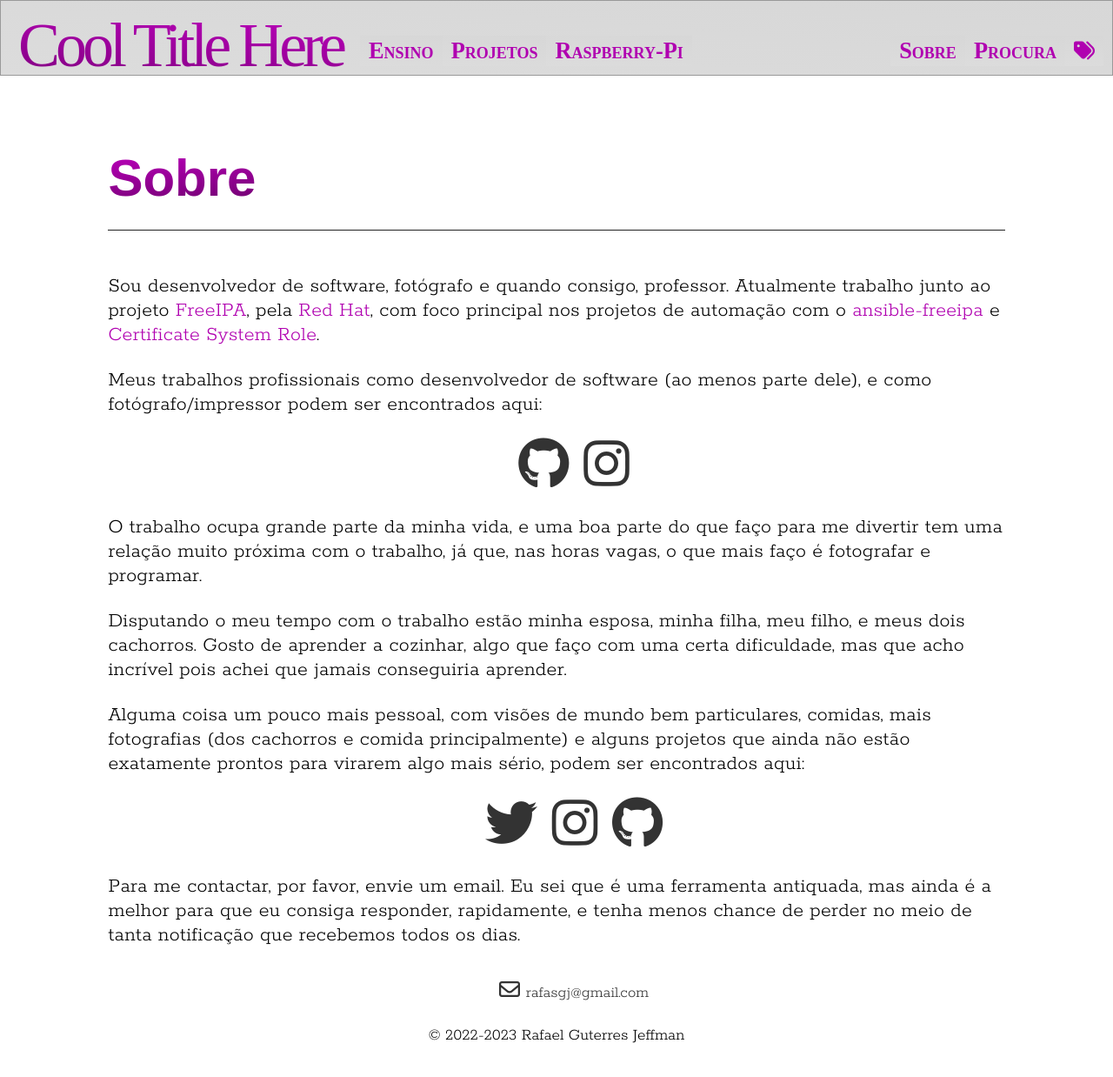
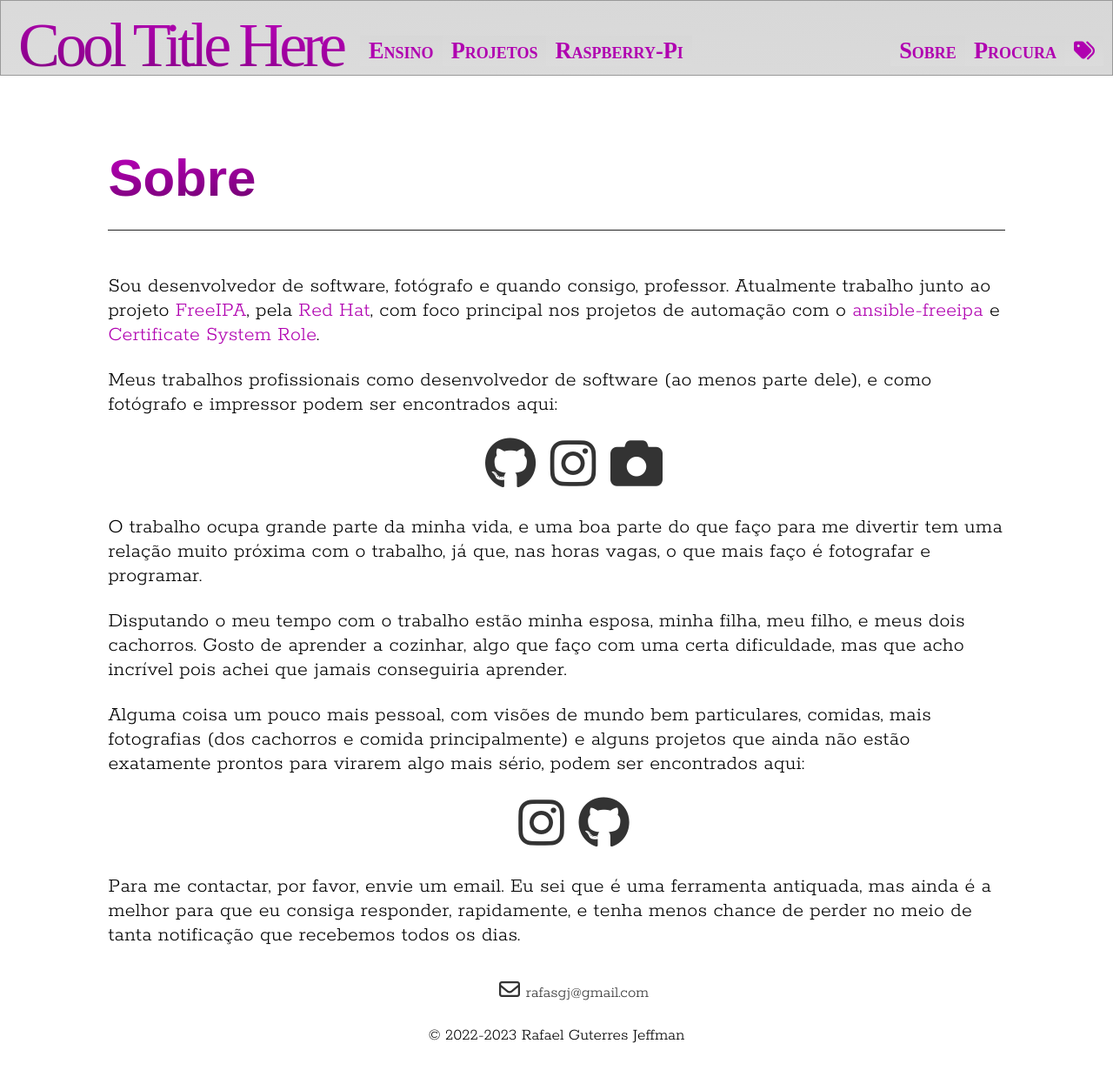
Before and after one commit to rafasgj/rafaeljeffman.com, a Jekyll site: the page built from about.md, in a window 1280 px wide and 1239 px high. Shown: the whole window at 87% size. Built offline with Jekyll 4.4.1, drawn with Linux system fonts in a browser that asks for light colours; some web fonts are replaced.

Commit message:
Removed Twitter from 'About'

```diff
--- a/about.md
+++ b/about.md
@@ -6,11 +6,12 @@ sections: []
 
 Sou desenvolvedor de software, fotógrafo e quando consigo, professor. Atualmente trabalho junto ao projeto [FreeIPA], pela [Red Hat], com foco principal nos projetos de automação com o [ansible-freeipa] e [Certificate System Role].
 
-Meus trabalhos profissionais como desenvolvedor de software (ao menos parte dele), e como fotógrafo/impressor podem ser encontrados aqui:
+Meus trabalhos profissionais como desenvolvedor de software (ao menos parte dele), e como fotógrafo e impressor podem ser encontrados aqui:
 <div class="social">
 <ul>
     <li><a target="_blank" href="https://github.com/rjeffman"><span class="fa-brands fa-github huge"></span></a></li>
     <li><a target="_blank" href="https://instagram.com/rafaeljeffman.fotografia"><span class="fa-brands fa-instagram huge"></span></a></li>
+    <li><a target="_blank" href="https://lightroom.adobe.com/shares/4bbe9f19914b4f6faaae89503331a573"><i class="fa-sharp fa-solid fa-camera huge"></i></a></li>
 </ul>
 </div>
 
@@ -21,7 +22,9 @@ Disputando o meu tempo com o trabalho estão minha esposa, minha filha, meu filh
 Alguma coisa um pouco mais pessoal, com visões de mundo bem particulares, comidas, mais fotografias (dos cachorros e comida principalmente) e alguns projetos que ainda não estão exatamente prontos para virarem algo mais sério, podem ser encontrados aqui:
 <div class="social">
 <ul>
+    <!--
     <li><a target="_blank" href="https://twitter.com/rafasgj"><span class="fa-brands fa-twitter huge"></span></a></li>
+    -->
     <li><a target="_blank" href="https://instagram.com/rafasgj"><span class="fa-brands fa-instagram huge"></span></a></li>
     <li><a target="_blank" href="https://github.com/rafasgj"><span class="fa-brands fa-github huge"></span></a></li>
 </ul>
```
